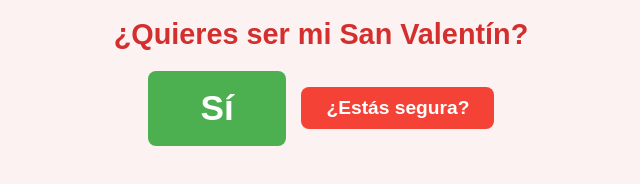
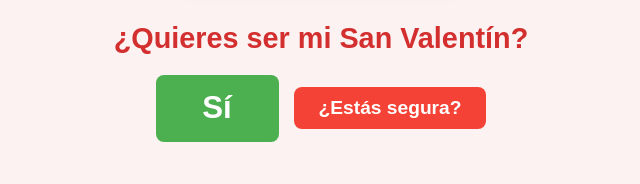
Before and after one commit to TioWicho/Sorpresa, a plain HTML site: page index.html in a window 1280 px wide. Both pictures are taken after a click on the button "No". Shown: the part 490-674 px from the top of the page, without its empty margins (319-959 px from the left). Drawn offline with Linux system fonts and the light colour scheme.

Commit message:
Update index.html

```diff
--- a/index.html
+++ b/index.html
@@ -151,7 +151,7 @@
             btnNo.textContent = currentStep.text;
 
             // Aumentar el tamaño del botón SÍ
-            yesFontSize += 1.0;
+            yesFontSize += 0.75;
             btnYes.style.fontSize = `${yesFontSize}rem`;
             btnYes.style.padding = `${yesFontSize * 0.5}rem ${yesFontSize * 1.5}rem`;
 
```
